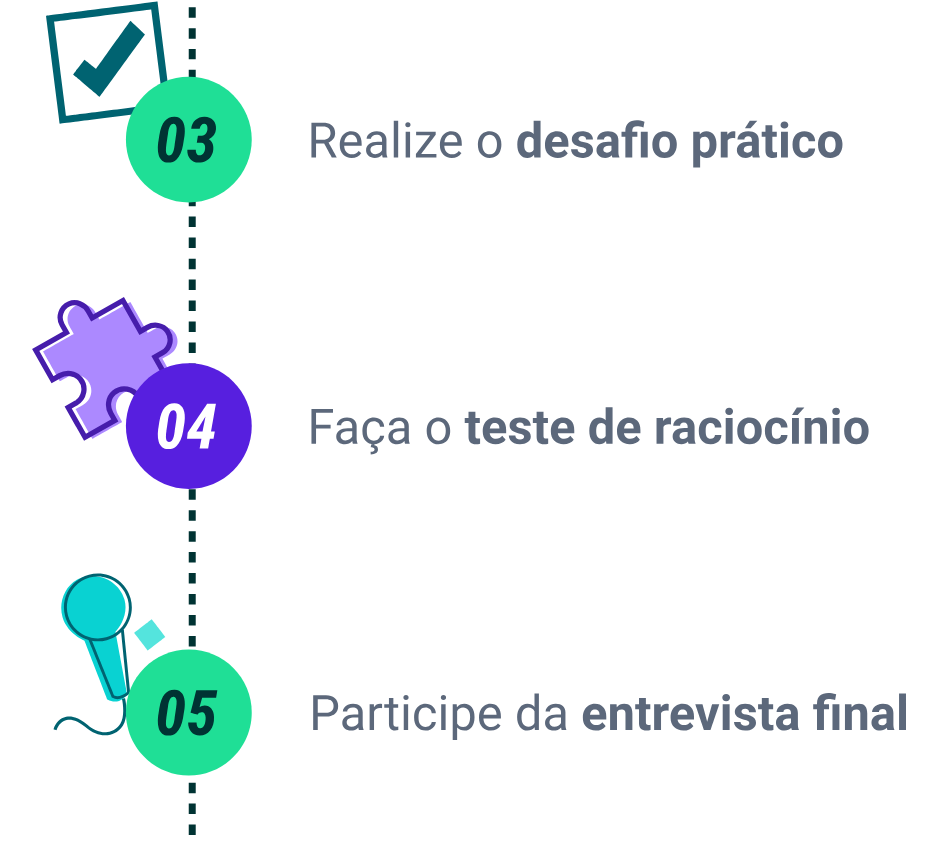
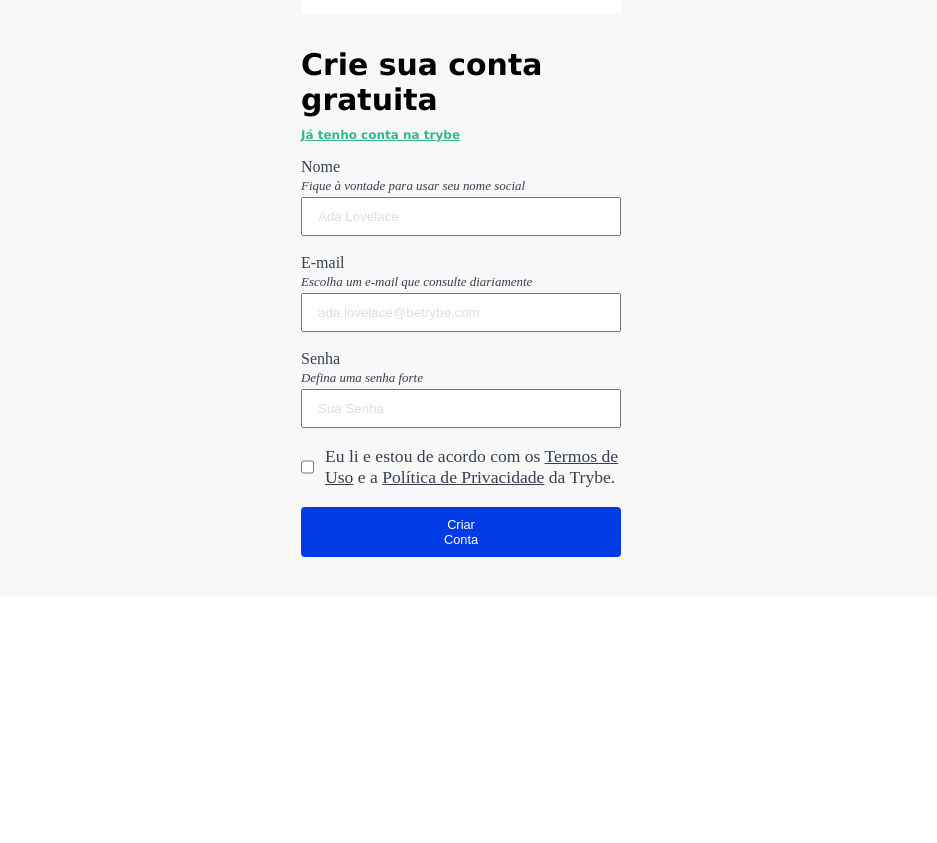
Before and after one commit to tryber/dinamica-dupla, a website: page index.html in a window 1280 px wide. Shown: the part 764-1607 px from the top of the page, without its empty margins (179-1116 px from the left). After the commit the page ends 1360 px from the top, so only its background shows below. Drawn offline with Linux system fonts and the light colour scheme.

```diff
--- a/style.css
+++ b/style.css
@@ -2,6 +2,14 @@
   padding: 0;
   margin: 0;
   box-sizing: border-box;
+}
+
+body{
+  margin: 0 auto;
+}
+
+.wrapper-main {
+  max-width: 320px;
 }
 
 .page-wrapper {
@@ -24,8 +32,10 @@
 }
 
 .img-process-timeline {
-  margin: 1.875em 0;
+  margin: 1.875em auto;
   width: 100%;
+  max-width: 320px;
+
 }
 
 .wrapper-main {
@@ -56,8 +66,10 @@
 
 input {
   width: 100%;
+  max-width: 320px;
   padding-bottom: 1.5em;
   position: relative;
+
 }
 
 input::placeholder {
@@ -101,6 +113,8 @@
 }
 
 #submit-btn {
+width: 100%;
+max-width: 320px;
 margin: 1.5em 0 3em 0;
 padding: 0.8em 41%;
 background-color: rgba(0,59,229);
@@ -110,3 +124,8 @@
 font-size: 0.8rem;
 font-weight: 400;
 }
+
+@media screen and (min-width: 400px) {
+
+
+}
```
